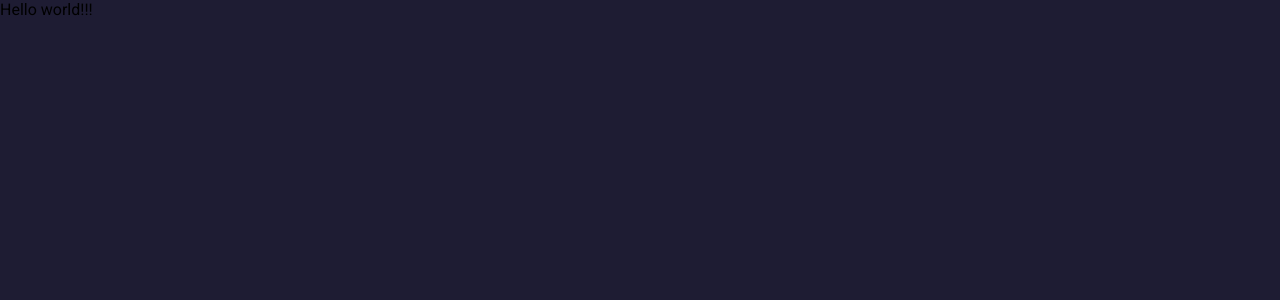
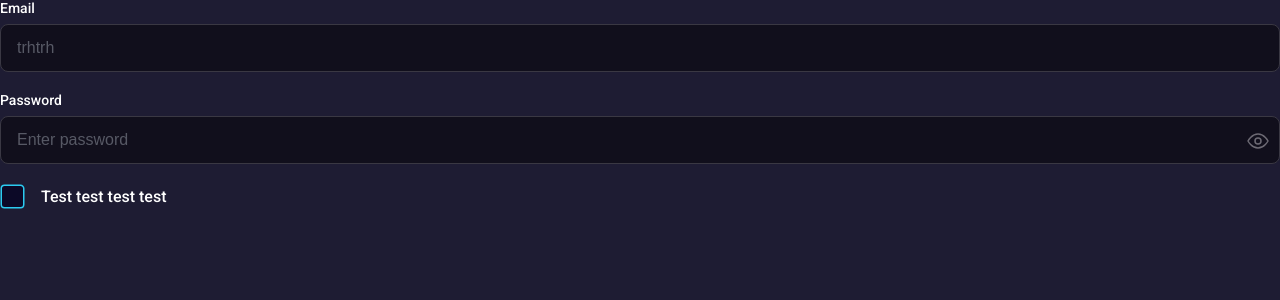
Before and after one commit to lunka-technologies/amplify, a React (Vite) app: page / in a window 1280 px wide. Shown: the top 300 px of the page. Built offline with nearby package versions, Linux system fonts and the light colour scheme.

Commit message:
Add checkbox

```diff
--- /dev/null
+++ b/src/components/checkbox/checkbox.module.scss
@@ -0,0 +1,17 @@
+.checkboxContainer {
+  display: flex;
+  align-items: center;
+  cursor: pointer;
+  gap: 16px;
+
+  .checkbox {
+    display: flex;
+  }
+
+  .label {
+    cursor: pointer;
+    font-weight: 500;
+    font-size: 16px;
+    color: white;
+  }
+}
--- /dev/null
+++ b/src/components/checkbox/checkbox.tsx
@@ -0,0 +1,32 @@
+import CheckedSVG from '../../assets/checked.svg?react';
+import UncheckedSVG from '../../assets/unchecked.svg?react';
+import styles from './checkbox.module.scss';
+import { useCallback, useState } from 'react';
+
+interface ICheckboxProps {
+  checked?: boolean;
+  onChange?: (value: boolean) => null;
+  label?: string;
+}
+
+export const Checkbox = ({
+  checked = false,
+  label,
+  onChange = () => null,
+}: ICheckboxProps) => {
+  const [isChecked, setChecked] = useState(checked);
+
+  const handleCheck = useCallback(() => {
+    setChecked(!isChecked);
+    onChange(!isChecked);
+  }, [isChecked]);
+
+  return (
+    <div onClick={handleCheck} className={styles.checkboxContainer}>
+      <div className={styles.checkbox}>
+        {isChecked ? <CheckedSVG /> : <UncheckedSVG />}
+      </div>
+      {label && <label className={styles.label}>{label}</label>}
+    </div>
+  );
+};
--- /dev/null
+++ b/src/pages/test.tsx
@@ -0,0 +1,18 @@
+import { Checkbox } from '../components/checkbox/checkbox';
+import { Input } from '../components/input/input';
+
+export const TestPage = () => {
+  return (
+    <div style={{ display: 'flex', flexDirection: 'column', gap: 20 }}>
+      <div>
+        <Input placeholder="trhtrh" label="Email" />
+      </div>
+      <div>
+        <Input type="password" placeholder="Enter password" label="Password" />
+      </div>
+      <div>
+        <Checkbox label="Test test test test" />
+      </div>
+    </div>
+  );
+};
--- a/src/router/router.tsx
+++ b/src/router/router.tsx
@@ -1,3 +1,4 @@
+import { TestPage } from '../pages/test';
 import { RootLayout } from './rootLayout';
 import { ROUTE_MAIN } from './routes';
 import { createBrowserRouter } from 'react-router-dom';
@@ -5,6 +6,6 @@ import { createBrowserRouter } from 'react-router-dom';
 export const router = createBrowserRouter([
   {
     element: <RootLayout />,
-    children: [{ path: ROUTE_MAIN, element: <div>Hello world!!!</div> }],
+    children: [{ path: ROUTE_MAIN, element: <TestPage /> }],
   },
 ]);
```
Also changed, not shown: src/assets/checked.svg (added), src/assets/unchecked.svg (added).
